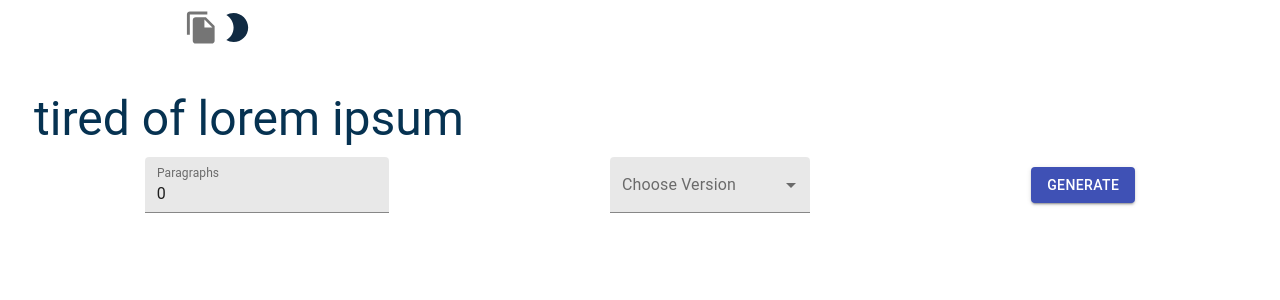
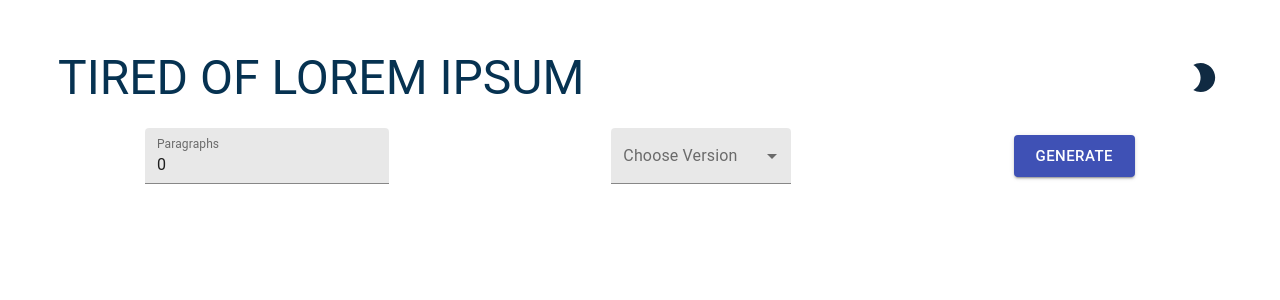
Before and after one commit to goyal-Dushi/dorem-gipsum, a React (Create React App) app: page /#/lorem in a window 1280 px wide. Shown: the top 300 px of the page. Built offline with nearby package versions, Linux system fonts and the light colour scheme.

Commit message:
removed html div, used material components, added copy to clipboard feature, optimized styles

```diff
--- a/src/components/loremSection.js
+++ b/src/components/loremSection.js
@@ -11,23 +11,39 @@ import {
   Typography,
   Button,
   Icon,
+  Snackbar,
 } from "@material-ui/core";
 import WbSunnyIcon from "@material-ui/icons/WbSunny";
 import Brightness2Icon from "@material-ui/icons/Brightness2";
 import FileCopyIcon from "@material-ui/icons/FileCopy";
+import CopyToClipboard from "react-copy-to-clipboard";
 
 const useStyles = makeStyles({
   margin: {
-    minWidth: 200,
+    minWidth: 180,
+    margin: "12px 0px",
     background: "#ffffff",
-    // padding: "10px 15px",
+  },
+  iconStyle: {
+    cursor: "pointer",
+  },
+  heading: {
+    textTransform: "uppercase",
+  },
+  flexCenterBetween: {
+    display: "flex",
+    justifyContent: "space-between",
+    alignItems: "center",
   },
 });
 
 function LoremSection() {
-  const [count, setCount] = useState(0);
+  const [formValues, setFormValues] = useState({
+    count: 0,
+    type: "",
+  });
+  const [open, setOpen] = useState(false);
   const [text, setText] = useState([]);
-  const [type, setType] = useState("");
   const [dark, setDark] = useState("");
   const classes = useStyles();
   const switchLight = (theme) => {
@@ -36,61 +52,72 @@ function LoremSection() {
   };
 
   const handleSubmit = async (e) => {
-    if (type === "") {
+    if (formValues.type === "") {
       return;
     }
-    const url = `https://hipsum.co/api/?type=${type}&paras=50`;
+    const url = `https://hipsum.co/api/?type=${formValues.type}&paras=50`;
     e.preventDefault();
-    let amount = parseInt(count);
+    let amount = parseInt(formValues.count);
     const response = await fetch(url);
     const newTexts = await response.json();
 
     //show atleast one paragraph if count == 0
-    if (count <= 0) {
+    if (formValues.count <= 0) {
       amount = 1;
     }
     setText(newTexts.slice(0, amount));
     //condition if count goes above the total length of the data, it will show all the paragraphs inside your array
-    if (count > text.length) {
+    if (formValues.count > text.length) {
       amount = text.length;
     }
   };
+  const handleSnackClose = () => {
+    setOpen(false);
+  };
+
   return (
     <>
       <div
         className={
           (dark === "dark" ? "app__dark" : "app__light") + " app_basic"
         }>
-        <Container maxWidth={"md"}>
-          <Icon>
-            <FileCopyIcon fontSize={"large"} color={"action"} />
-          </Icon>
+        <Snackbar
+          anchorOrigin={{ vertical: "bottom", horizontal: "center" }}
+          open={open}
+          onClose={handleSnackClose}
+          autoHideDuration={2500}
+          message={"Copied to Clipboard!"}
+        />
+        <Container style={{ marginTop: "40px" }} maxWidth={"lg"}>
+          <Container maxWidth={"lg"} className={classes.flexCenterBetween}>
+            <Typography
+              variant={"h3"}
+              className={
+                classes.heading +
+                " " +
+                (dark === "dark" ? "head_dark" : "head_light")
+              }>
+              {"tired of lorem ipsum"}
+            </Typography>
+            <Icon fontSize={"large"}>
               {dark === "dark" ? (
-            <Icon>
                 <WbSunnyIcon
-                fontSize='large'
-                style={{ cursor: "pointer", color: "white" }}
+                  fontSize={"large"}
+                  className={classes.iconStyle}
+                  style={{ color: "white" }}
                   onClick={() => switchLight("light")}
                 />
-            </Icon>
               ) : (
-            <Icon>
                 <Brightness2Icon
-                fontSize='large'
-                style={{ cursor: "pointer" }}
+                  fontSize={"large"}
+                  className={classes.iconStyle}
                   onClick={() => {
                     switchLight("dark");
                   }}
                 />
+              )}
             </Icon>
-          )}
           </Container>
-        <Container style={{ marginTop: "40px" }} maxWidth={"lg"}>
-          <Typography
-            variant={"h3"}
-            className={dark === "dark" ? "head_dark" : "head_light"}>
-            {"tired of lorem ipsum"}
-          </Typography>
           <form
             className='lorem-form'
             onSubmit={handleSubmit}
@@ -101,8 +128,10 @@ function LoremSection() {
                 label={"Paragraphs"}
                 variant={"filled"}
                 name={"amount"}
-                value={count}
-                onChange={(e) => setCount(e.target.value)}
+                value={formValues.count}
+                onChange={(e) =>
+                  setFormValues({ ...formValues, count: e.target.value })
+                }
               />
             </FormControl>
             <FormControl
@@ -115,9 +144,11 @@ function LoremSection() {
               <Select
                 label={"choose version"}
                 color={"primary"}
-                value={type}
+                value={formValues.type}
                 labelId={"version-select"}
-                onChange={(e) => setType(e.target.value)}>
+                onChange={(e) =>
+                  setFormValues({ ...formValues, type: e.target.value })
+                }>
                 <MenuItem value={"hipster-latin"}>
                   {"Hipster Speak Only"}
                 </MenuItem>
@@ -126,21 +157,46 @@ function LoremSection() {
                 </MenuItem>
               </Select>
             </FormControl>
-            <Button type={"submit"} variant={"contained"} color={"primary"}>
+            <Button
+              size={"large"}
+              type={"submit"}
+              variant={"contained"}
+              color={"primary"}>
               {"Generate"}
             </Button>
           </form>
-          <article
+          <Container
+            maxWidth={"lg"}
             style={
               dark === "dark"
                 ? { color: "#a9f1df" }
                 : { color: "hsl(210, 22%, 49%)" }
-            }
-            className={"lorem-text"}>
+            }>
+            {text?.length ? (
+              <Container maxWidth={"lg"} className={classes.flexCenterBetween}>
+                <CopyToClipboard text={text}>
+                  <Icon
+                    fontSize={"large"}
+                    color={"primary"}
+                    className={classes.iconStyle}>
+                    <FileCopyIcon
+                      onClick={() => setOpen(true)}
+                      fontSize={"large"}
+                    />
+                  </Icon>
+                </CopyToClipboard>
+              </Container>
+            ) : null}
+            <div className={"lorem-text"}>
               {text?.map((item, index) => {
-              return <p key={index}>{item}</p>;
+                return (
+                  <p style={{ marginTop: "20px" }} key={index}>
+                    {item}
+                  </p>
+                );
               })}
-          </article>
+            </div>
+          </Container>
         </Container>
       </div>
     </>
```
Lines whose indentation alone changed are shown as unchanged.
